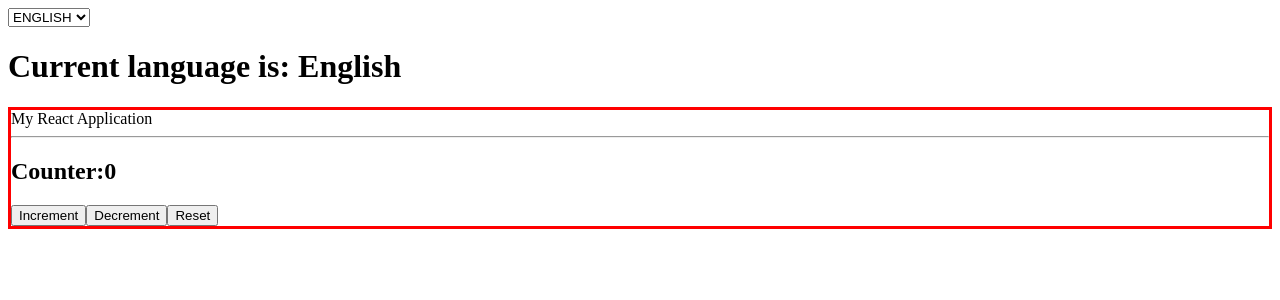
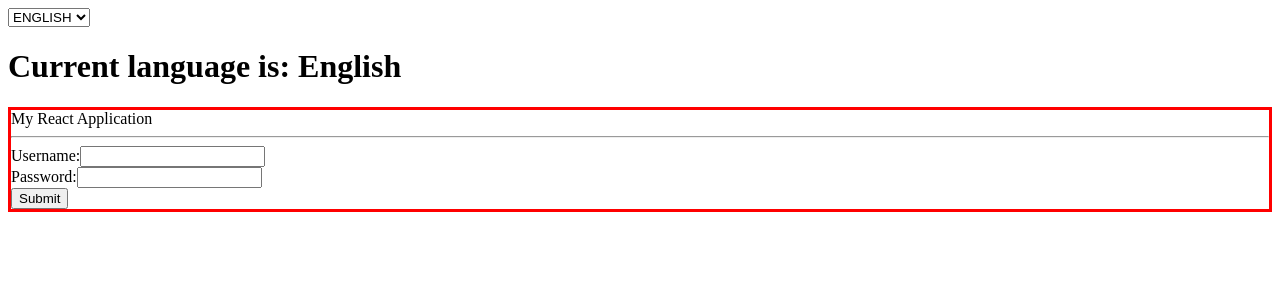
Before and after one commit to EnzoSt/react-exercises, a React (Create React App) app: page / in a window 1280 px wide. Shown: the top 300 px of the page. Built offline with nearby package versions, Linux system fonts and the light colour scheme.

Commit message:
custom-hooks-02

```diff
--- a/src/App.js
+++ b/src/App.js
@@ -13,7 +13,8 @@ import { LanguageContext } from "./LanguageContext";
 import { DisplayLanguage } from "./DisplayLanguage";
 // import { GithubUser } from "./GithubUser";
 // import { GithubUserList } from "./GithubUserList";
-import { HookCounter } from "./HookCounter";
+// import { HookCounter } from "./HookCounter";
+import { ControlledForm } from "./controlledForm";
 // import { Sum } from "./Sum";
 // import { CounterUseState } from "./CounterUseState";
 // import { LoginUseState } from "./LoginUseState";
@@ -36,7 +37,8 @@ export function App() {
             <DisplayLanguage />
           </LanguageContext.Provider>
         <Container title="My React Application">
-          <HookCounter />
+          {/* <HookCounter /> */}
+          <ControlledForm />
           </Container>
        {/* <Welcome /> */}
        {/* {showCounter && <Counter />}
--- /dev/null
+++ b/src/controlledForm.js
@@ -0,0 +1,35 @@
+import { useControlledForm } from "./useControlledForm";
+
+export function ControlledForm() {
+  const {
+    username,
+    password,
+    handleUsernameChange,
+    handlePasswordChange,
+    handleSubmit
+  } = useControlledForm();
+
+  return (
+    <form onSubmit={handleSubmit}>
+      <label>
+        Username:
+        <input
+          type="text"
+          value={username}
+          onChange={handleUsernameChange}
+        />
+      </label >
+      <br />
+      <label>
+        Password:
+        <input
+          type="password"
+          value={password}
+          onChange={handlePasswordChange}
+        />
+      </label>
+      <br />
+      <button>Submit</button>
+    </form>
+  );
+}
--- /dev/null
+++ b/src/useControlledForm.js
@@ -0,0 +1,32 @@
+//Create a custom hook that keeps track of the state of a controlled form with the username and password inputs,
+//  and returns the current value of the inputs as well as an event handler to update either input.
+
+import { useState } from "react";
+
+export function useControlledForm() {
+  const [username, setUsername] = useState("");
+  const [password, setPassword] = useState("");
+
+  const handleUsernameChange = (event) => {
+    setUsername(event.target.value);
+  };
+
+  const handlePasswordChange = (event) => {
+    setPassword(event.target.value);
+  };
+
+  const handleSubmit = (event) => {
+    event.preventDefault();
+    console.log({ username, password });
+    setUsername("");
+    setPassword("");
+  };
+
+  return {
+    username,
+    password,
+    handleUsernameChange,
+    handlePasswordChange,
+    handleSubmit,
+  };
+}
```
